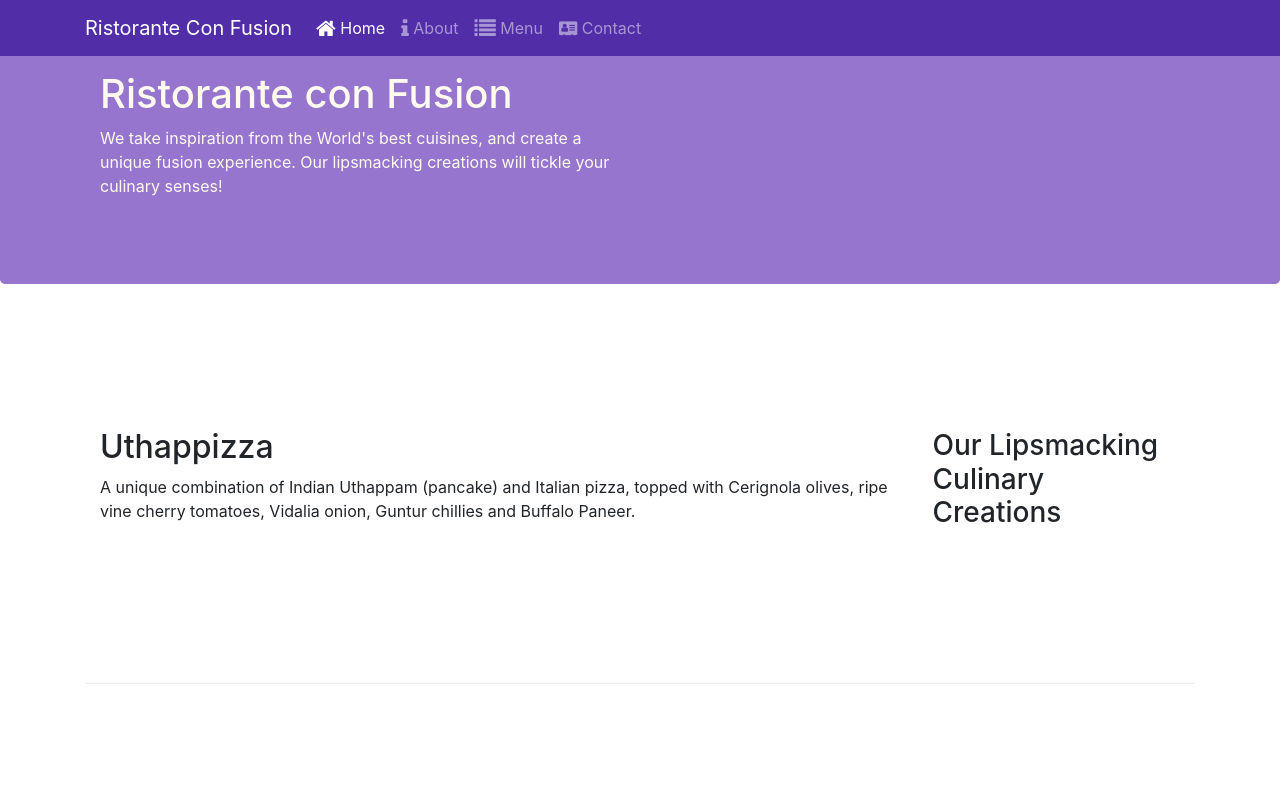
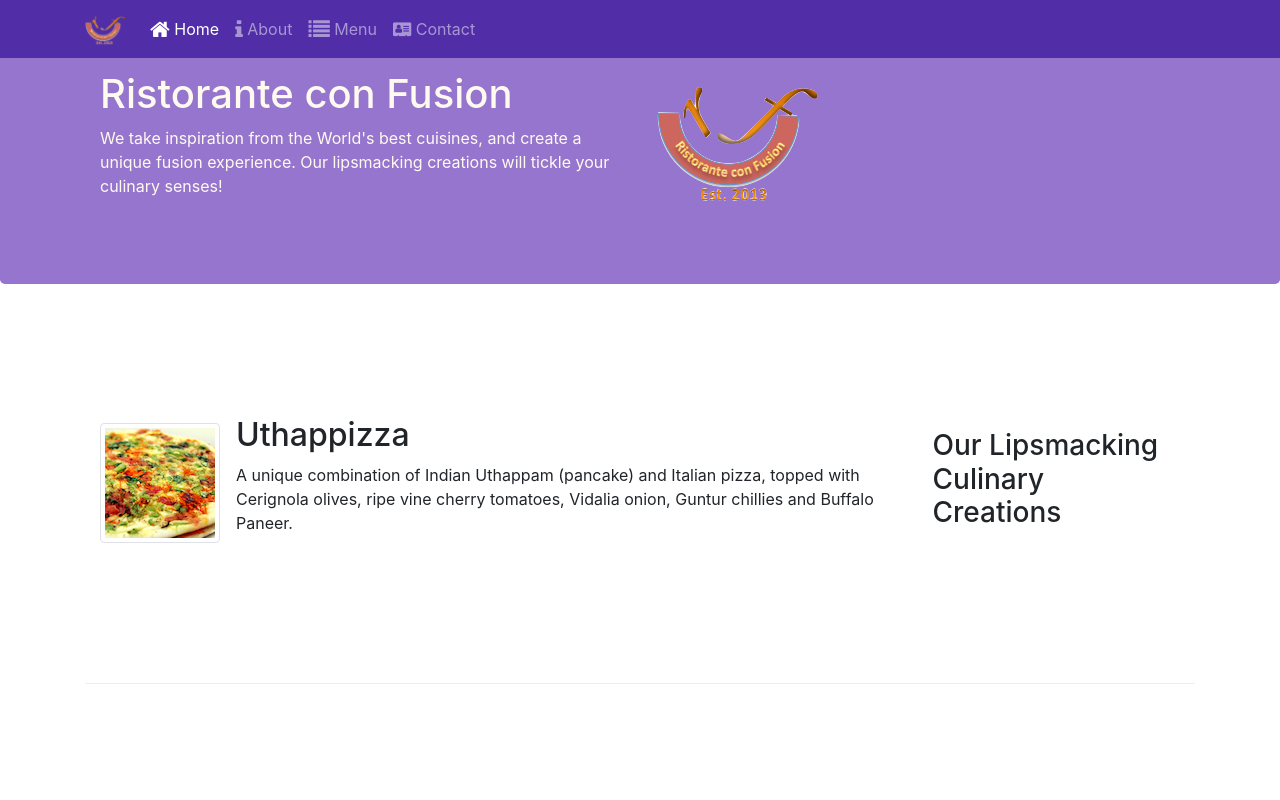
Before and after one commit to gaganmeet/coursera_conFusion, a website: page index.html in a window 1280 px wide. Shown: the top 800 px of the page. Drawn offline with nearby package versions, Linux system fonts and the light colour scheme.

Commit message:
images added

```diff
--- a/index.html
+++ b/index.html
@@ -21,7 +21,7 @@
             <button class="navbar-toggler" type="button" data-toggle="collapse" data-target="#Navbar">
                 <span class="navbar-toggler-icon"></span>
             </button>
-            <a class="navbar-brand" href="#">Ristorante Con Fusion</a>
+            <a class="navbar-brand" href="#"><img src="/img/logo.png" height="30" width="41" alt=""></a>
             <div class="collapse navbar-collapse" id="Navbar">
             <ul class="navbar-nav mr-auto">
                 <li class="nav-item active"><a class="nav-link" href="/index.html"><span class="fa fa-home fa-lg"></span> Home</a></li>
@@ -40,7 +40,8 @@
                     <h1>Ristorante con Fusion</h1>
                     <p>We take inspiration from the World's best cuisines, and create a unique fusion experience. Our lipsmacking creations will tickle your culinary senses!</p>
                 </div>
-                <div class="col-12 col-sm">
+                <div class="col-12 col-sm align-self-center">
+                    <img src="/img/logo.png" alt="img-fluid">
                 </div>
             </div>
         </div>
@@ -52,8 +53,13 @@
                 <h3>Our Lipsmacking Culinary Creations</h3>
             </div>
             <div class="col col-sm order-sm-first col-md t">
-                <h2>Uthappizza</h2>
-                <p>A unique combination of Indian Uthappam (pancake) and Italian pizza, topped with Cerignola olives, ripe vine cherry tomatoes, Vidalia onion, Guntur chillies and Buffalo Paneer.</p>
+                <div class="media">
+                    <img src="/img/uthappizza.png" alt="uthappizza" class="d-flex mr-3 img-thumbnail align-self-center">
+                <div class="media-body">
+                <h2 class="mt-0">Uthappizza</h2>
+                <p class="d-none d-sm-block">A unique combination of Indian Uthappam (pancake) and Italian pizza, topped with Cerignola olives, ripe vine cherry tomatoes, Vidalia onion, Guntur chillies and Buffalo Paneer.</p>
+            </div>
+            </div>
             </div>
         </div>
 
@@ -73,9 +79,14 @@
                 <h3 >Meet our Culinary Specialists</h3>
             </div>
             <div class="col col-sm col-md order-sm-first">
+                <div class="media">
+                    <img src="/img/alberto.png" alt="alberto" class="d-flex mr-3 img-thumbnail align-self-center">
+                <div class="media-body">
                 <h2>Alberto Somayya</h2>
                 <h4>Executive Chef</h4>
                 <p>Award winning three-star Michelin chef with wide International experience having worked closely with whos-who in the culinary world, he specializes in creating mouthwatering Indo-Italian fusion experiences. </p>
+            </div>
+            </div>
             </div>
         </div>
     </div>
```
Also changed, not shown: img/alberto.png (added), img/buffet.png (added), img/logo.png (added), img/uthappizza.png (added), 1 other file.
